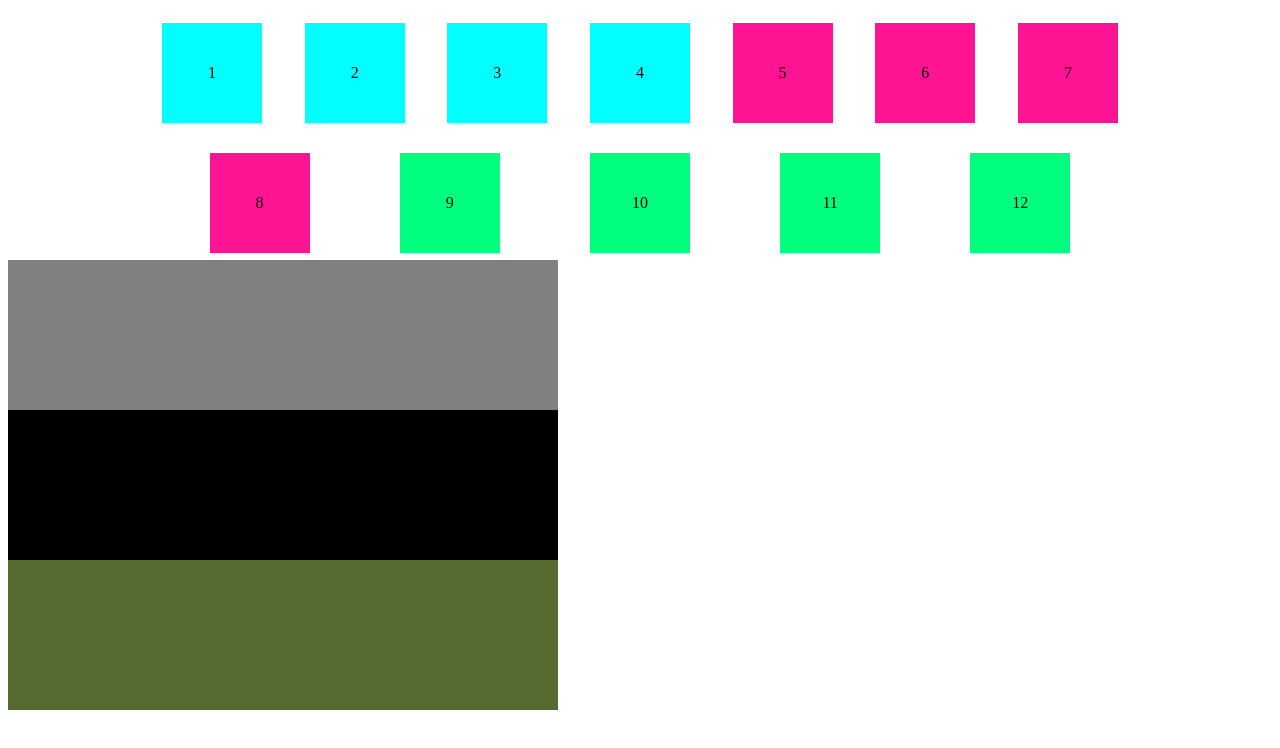
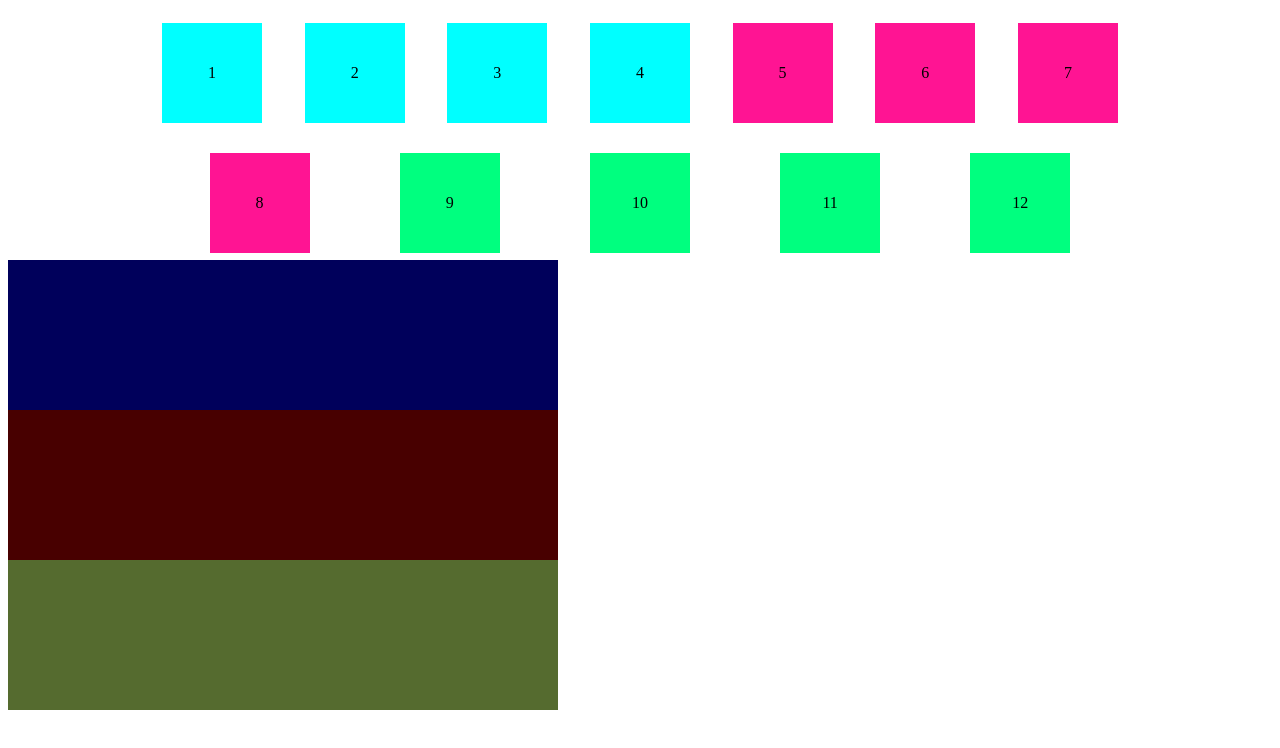
Before and after one commit to KhalidRajabov/Js-Drag-Drop, a plain HTML site: page index.html in a window 1280 px wide. Drawn offline with Linux system fonts and the light colour scheme.

```diff
--- a/index.html
+++ b/index.html
@@ -54,10 +54,10 @@
             opacity: 0.7;
         }
         .gray{
-            background-color: gray;
+            background-color: rgb(0, 0, 91);
         }
         .black{
-            background-color: black;
+            background-color: rgb(72, 0, 0);
         }
         .darkolivegreen{
              background-color: darkolivegreen;
```
